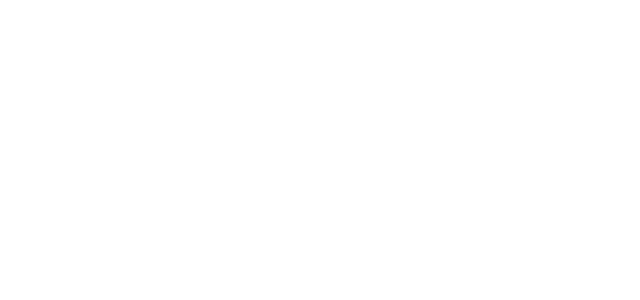
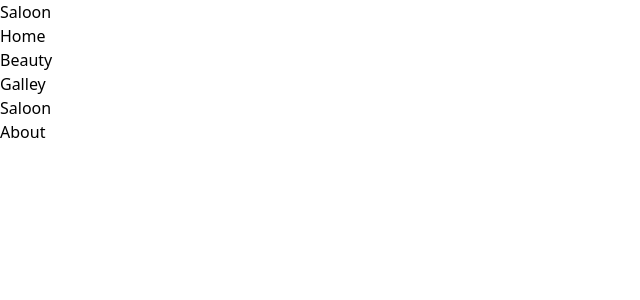
Before and after one commit to smileTheKing/-saloon-landing-page, a React (Vite) app: page / in a window 1280 px wide. Shown: the top 300 px of the page, without its empty margins (0-640 px from the left). Built offline with nearby package versions, Linux system fonts and the light colour scheme.

Commit message:
added navbar

```diff
--- a/src/App.jsx
+++ b/src/App.jsx
@@ -1,9 +1,10 @@
+import Navbar from "./component/Navbar"
 
 function App() {
 
   return (
     <>
-
+     <Navbar/>
     </>
   )
 }
--- a/src/component/Navbar.jsx
+++ b/src/component/Navbar.jsx
@@ -2,7 +2,21 @@
 
 const Navbar = () => {
   return (
-    <div>Navbar</div>
+    <div className='text-white'>
+        <div className='max-w-[1240px] w-full h-20 px-4'>
+        <h1>Saloon</h1>
+            <div className='flex justify-between items-center'>
+
+                <ul>
+                    <li>Home</li>
+                    <li>Beauty</li>
+                    <li>Galley</li>
+                    <li>Saloon</li>
+                    <li>About</li>
+                </ul>
+            </div>
+        </div>
+    </div>
   )
 }
 
```
